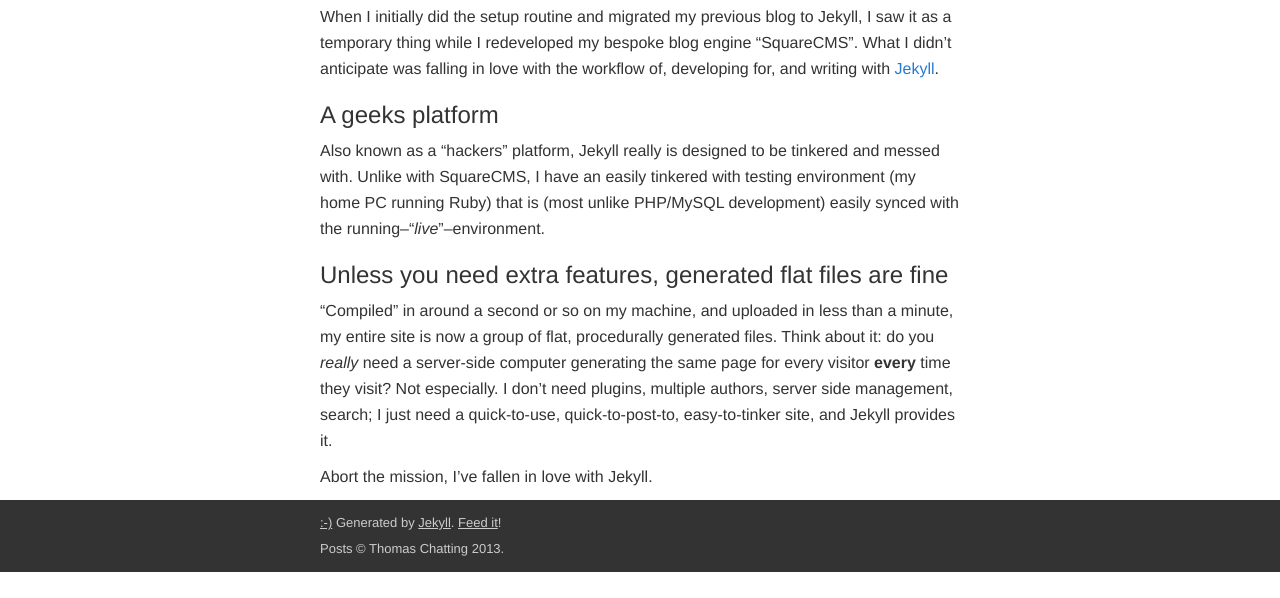
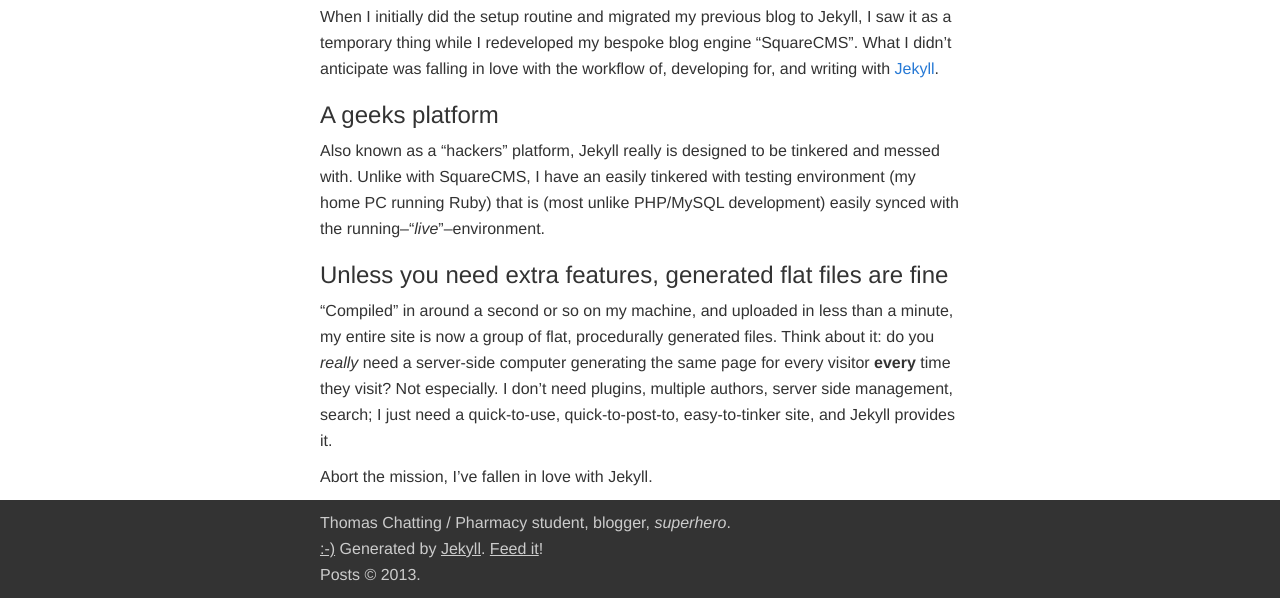
Before and after one commit to tomchatting/tomchatting.github.io, a Jekyll site: the page built from _posts/2013-08-06-the-plan-has-failed.markdown, in a window 1280 px wide, cut to the strip 667-1265 px from the top of the page. Built offline with Jekyll 4.4.1, drawn with Linux system fonts in a browser that asks for light colours; before the commit the page ends 1239 px from its top, so only the background shows below that.

Commit message:
Some more minor fixes

```diff
--- a/_layouts/default.html
+++ b/_layouts/default.html
@@ -27,8 +27,11 @@
 		{{ content }}
     </div>
     <footer>
-        <p><a href="//github.com/tomchatting/tomchatting.github.io/">:-)</a> Generated by <a href="//jekyllrb.com">Jekyll</a>. <a href="/feed.xml">Feed it</a>!</p>
-        <p>Posts &copy; Thomas Chatting 2013.</p>
+        <p>Thomas Chatting / Pharmacy student, blogger, <em>superhero</em>.</p>
+        <p>
+            <a href="//github.com/tomchatting/tomchatting.github.io/">:-)</a> Generated by <a href="//jekyllrb.com">Jekyll</a>. <a href="/feed.xml">Feed it</a>!
+        </p>
+        <p>Posts &copy; 2013.</p>
     </footer>
     </body>
 </html>
--- a/_posts/2013-08-04-alt-j-dissolve-me.markdown
+++ b/_posts/2013-08-04-alt-j-dissolve-me.markdown
@@ -5,6 +5,6 @@
 category: link
 ---
 
-<iframe width="560" height="315" src="//www.youtube.com/embed/0jfmwYNq_cg" frameborder="0" allowfullscreen="1"> </iframe>
+<iframe width="640" height="315" src="//www.youtube.com/embed/0jfmwYNq_cg" frameborder="0" allowfullscreen="1"> </iframe>
 
 Changing the source of the stylesheet gives me a great excuse to push a post at the same time.
--- a/_posts/2013-08-06-the-plan-has-failed.markdown
+++ b/_posts/2013-08-06-the-plan-has-failed.markdown
@@ -5,7 +5,7 @@
 category: note
 ---
 
-<iframe width="560" height="315" src="//www.youtube.com/embed/PF-_H54mydE" frameborder="0" allowfullscreen="1"> </iframe>
+<iframe width="640" height="315" src="//www.youtube.com/embed/PF-_H54mydE" frameborder="0" allowfullscreen="1"> </iframe>
 
 When I initially did the setup routine and migrated my previous blog to Jekyll, I saw it as a temporary thing while I redeveloped my bespoke blog engine "SquareCMS". What I didn't anticipate was falling in love with the workflow of, developing for, and writing with [Jekyll](//jekyllrb.com/).
 
--- a/_posts/2013-08-09-google-play-music-all-access.markdown
+++ b/_posts/2013-08-09-google-play-music-all-access.markdown
@@ -5,7 +5,7 @@
 category: note
 ---
 
-<iframe width="560" height="315" src="//www.youtube.com/embed/2o-bAHQs1cc" frameborder="0" allowfullscreen="1"> </iframe>
+<iframe width="640" height="315" src="//www.youtube.com/embed/2o-bAHQs1cc" frameborder="0" allowfullscreen="1"> </iframe>
 
 <img src="http://i.imgur.com/sVWe3ny.png" height="300px" class="float-left" />
 
--- a/css/main.css
+++ b/css/main.css
@@ -232,7 +232,6 @@
 	padding-top: 10px;
 	padding-bottom: 10px;
 	color: #ccc;
-	font-size: small;
 	background-color: #333;
 	clear: both;
 }
```
